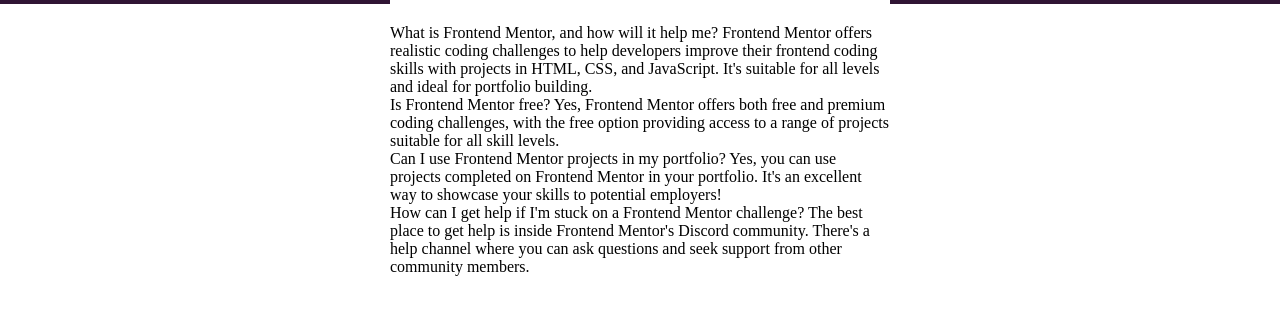
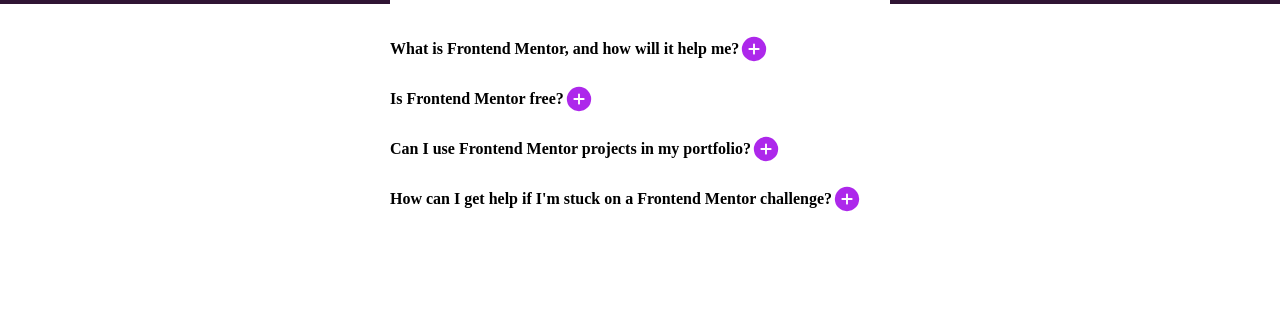
Before and after one commit to Mate-max/faq-accordion, a plain HTML site: page index.html in a window 1280 px wide. Shown: the part 316-628 px from the top of the page. Drawn offline with Linux system fonts and the light colour scheme.

Commit message:
Added some styles and scripts

```diff
--- a/index.html
+++ b/index.html
@@ -2,47 +2,63 @@
 <html lang="en">
 <head>
     <meta charset="UTF-8">
-  <meta name="viewport" content="width=device-width, initial-scale=1.0"> <!-- displays site properly based on user's device -->
-
+    <meta name="viewport" content="width=device-width, initial-scale=1.0">
     <link rel="icon" type="image/png" sizes="32x32" href="./assets/images/favicon-32x32.png">
     <link rel="stylesheet" href="./styles/style.css" />
     <title>Frontend Mentor | FAQ accordion</title>
-
 </head>
 <body>
+
 <div class="main-container">
     <div class="faqs">
         <img src="./assets/images/icon-star.svg" alt="icon-star" class="icon-star" />
         <h1>FAQs</h1>
     </div>
-  <div class="question-1">
-    What is Frontend Mentor, and how will it help me?
 
+    <div class="question-container">
+      <div class="question">
+          <p><b>What is Frontend Mentor, and how will it help me?</b></p>
+          <img src="./assets/images/icon-plus.svg" class="toggle-icon" onclick="toggleAnswer(this)">
+      </div>
+      <div class="answer">
           Frontend Mentor offers realistic coding challenges to help developers improve their
           frontend coding skills with projects in HTML, CSS, and JavaScript. It's suitable for
           all levels and ideal for portfolio building.
       </div>
+  </div>
 
-  <div class="question-2">
-  Is Frontend Mentor free?
 
+        <div class="question">
+            <p><b>Is Frontend Mentor free?</b></p>
+            <img src="./assets/images/icon-plus.svg" class="toggle-icon" onclick="toggleAnswer(this)">
+          </div>
+            <div class="answer">
                 Yes, Frontend Mentor offers both free and premium coding challenges, with the free
                 option providing access to a range of projects suitable for all skill levels.
             </div>
 
-  <div class="question-3">
-  Can I use Frontend Mentor projects in my portfolio?
 
+        <div class="question">
+            <p><b>Can I use Frontend Mentor projects in my portfolio?</b></p>
+            <img src="./assets/images/icon-plus.svg" class="toggle-icon" onclick="toggleAnswer(this)">
+          </div>
+            <div class="answer">
                 Yes, you can use projects completed on Frontend Mentor in your portfolio. It's an excellent
                 way to showcase your skills to potential employers!
             </div>
 
-  <div class="question-4">
-  How can I get help if I'm stuck on a Frontend Mentor challenge?
 
+        <div class="question">
+            <p><b>How can I get help if I'm stuck on a Frontend Mentor challenge?</b></p>
+            <img src="./assets/images/icon-plus.svg" class="toggle-icon" onclick="toggleAnswer(this)">
+            </div>
+            <div class="answer">
                 The best place to get help is inside Frontend Mentor's Discord community. There's a help
                 channel where you can ask questions and seek support from other community members.
             </div>
         </div>
+
+
+    <script src="./script.js"></script>
 </body>
 </html>
--- /dev/null
+++ b/script.js
@@ -0,0 +1,22 @@
+document.addEventListener('DOMContentLoaded', function () {
+    // Your existing toggleAnswer function
+    function toggleAnswer(icon) {
+        var answer = icon.parentElement.nextElementSibling;
+
+        answer.classList.toggle('active');
+
+        if (answer.classList.contains('active')) {
+            icon.src = './assets/images/icon-minus.svg';
+        } else {
+            icon.src = './assets/images/icon-plus.svg';
+        }
+    }
+
+    // Add event listeners to all toggle icons
+    var toggleIcons = document.querySelectorAll('.toggle-icon');
+    toggleIcons.forEach(function (icon) {
+        icon.addEventListener('click', function () {
+            toggleAnswer(icon);
+        });
+    });
+});
--- a/styles/style.css
+++ b/styles/style.css
@@ -21,3 +21,28 @@
     display: flex;
     padding: 5px;
 }
+
+.question-container{
+    display: flex;
+    flex-direction: column;
+}
+
+.question{
+    position: relative;
+    display: flex;
+}
+
+.toggle-icon{
+    cursor: pointer;
+}
+
+.answer{
+    display: none;
+    margin-top: 10px;
+    color: hsl(292, 16%, 49%);
+}
+
+.answer.active{
+    display: block;
+    margin-top: 5px;
+}
```
Lines whose indentation alone changed are shown as unchanged.
